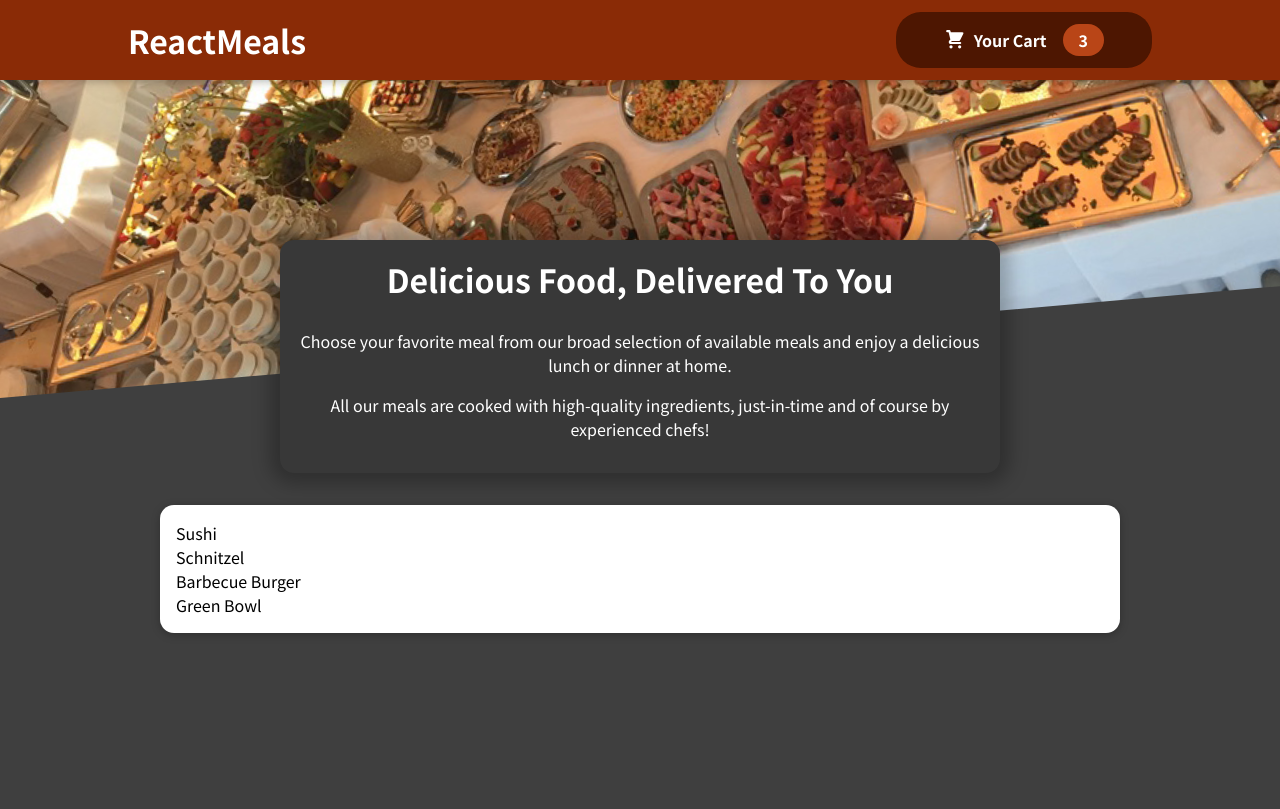
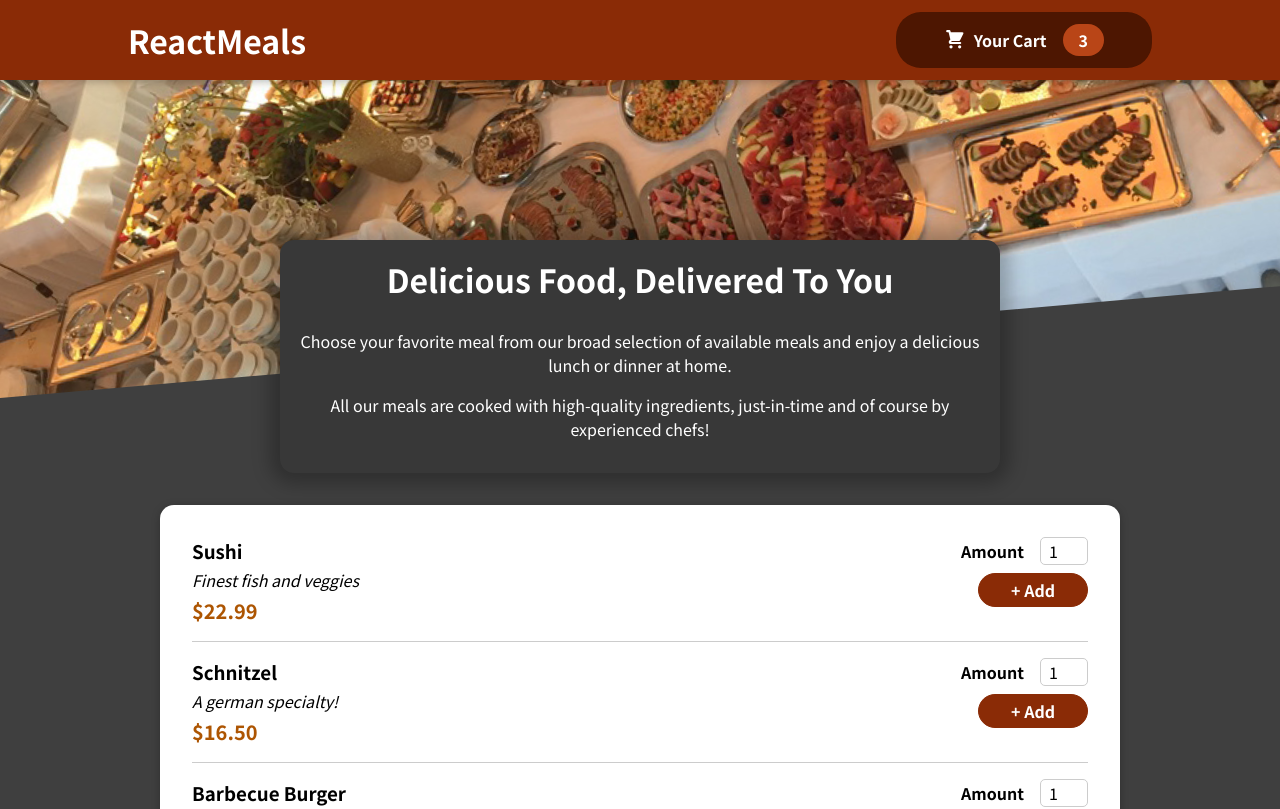
Before and after one commit to rbarner7/food_order_app, a React (Create React App) app: page / in a window 1280 px wide. Shown: the top 809 px of the page. Built offline with nearby package versions, Linux system fonts and the light colour scheme.

Commit message:
Input component
Signed-off-by: Ryan Barner <rbarner14@gmail.com>

```diff
--- a/src/components/Meals/AvailableMeals.js
+++ b/src/components/Meals/AvailableMeals.js
@@ -30,7 +30,14 @@
 ];
 
 const AvailableMeals = () => {
-  const mealsList = DUMMY_MEALS.map(meal => <li>{meal.name}</li>);
+  const mealsList = DUMMY_MEALS.map(meal => (
+    <MealItem
+      key={meal.id}
+      name={meal.name}
+      price={meal.price}
+      description={meal.description}
+    />
+  ));
 
   return (
     <section className={classes.meals}>
--- a/src/components/Meals/MealItem/MealItem.js
+++ b/src/components/Meals/MealItem/MealItem.js
@@ -1,4 +1,5 @@
 import classes from "./MealItem.module.css";
+import MealItemForm from "./MealItemForm";
 
 const MealItem = props => {
   const price = `$${props.price.toFixed(2)}`;
@@ -11,7 +12,7 @@
         <div className={classes.price}>{price}</div>
       </div>
       <div>
-
+        <MealItemForm />
       </div>
     </li>
   )
--- a/src/components/Meals/MealItem/MealItemForm.js
+++ b/src/components/Meals/MealItem/MealItemForm.js
@@ -0,0 +1,21 @@
+import classes from "./MealItemForm.module.css";
+import Input from "../../UI/Input";
+
+const MealItemForm = props => {
+  return (
+    <form className={classes.form}>
+      {/*input object argument is default props that can be added to any element*/}
+      <Input label="Amount" input={{
+        id: 'amount',
+        type: 'number',
+        min: '1',
+        max: '5',
+        step: '1',
+        defaultValue: '1',
+      }}/>
+      <button>+ Add</button>
+    </form>
+  )
+};
+
+export default MealItemForm;
--- /dev/null
+++ b/src/components/Meals/MealItem/MealItemForm.module.css
@@ -0,0 +1,20 @@
+.form {
+  text-align: right;
+}
+
+.form button {
+  font: inherit;
+  cursor: pointer;
+  background-color: #8a2b06;
+  border: 1px solid #8a2b06;
+  color: white;
+  padding: 0.25rem 2rem;
+  border-radius: 20px;
+  font-weight: bold;
+}
+
+.form button:hover,
+.form button:active {
+  background-color: #641e03;
+  border-color: #641e03;
+}
--- /dev/null
+++ b/src/components/UI/Input.js
@@ -0,0 +1,17 @@
+import classes from "./Input.module.css";
+
+const Input = props => {
+  return <div className={classes.input}>
+    <label htmlFor={props.input.id}>{props.label}</label>
+    {/*spread operator is a trick one can use to pass all other config data*/}
+    {/*to input element as props; all key value pairs in the input object*/}
+    {/*are added as props to input*/}
+    {/*ie {type: "text"}*/}
+    {/*would make*/}
+    {/*<input type="text" />*/}
+    {/*makes element highly configurable from outside the component through a prop object*/}
+    <input {...props.input} />
+  </div>
+};
+
+export default Input;
--- /dev/null
+++ b/src/components/UI/Input.module.css
@@ -0,0 +1,18 @@
+.input {
+  display: flex;
+  align-items: center;
+  margin-bottom: 0.5rem;
+}
+
+.input label {
+  font-weight: bold;
+  margin-right: 1rem;
+}
+
+.input input {
+  width: 3rem;
+  border-radius: 5px;
+  border: 1px solid #ccc;
+  font: inherit;
+  padding-left: 0.5rem;
+}
```
